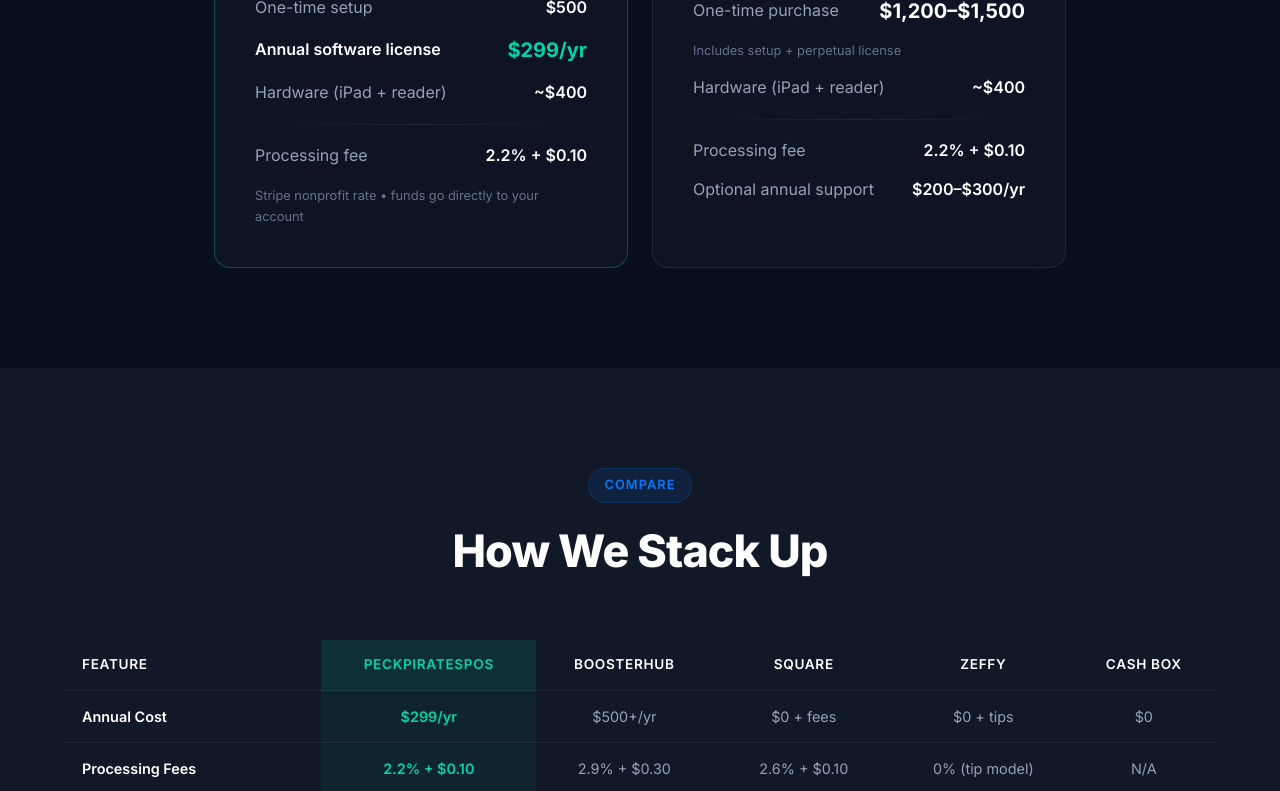
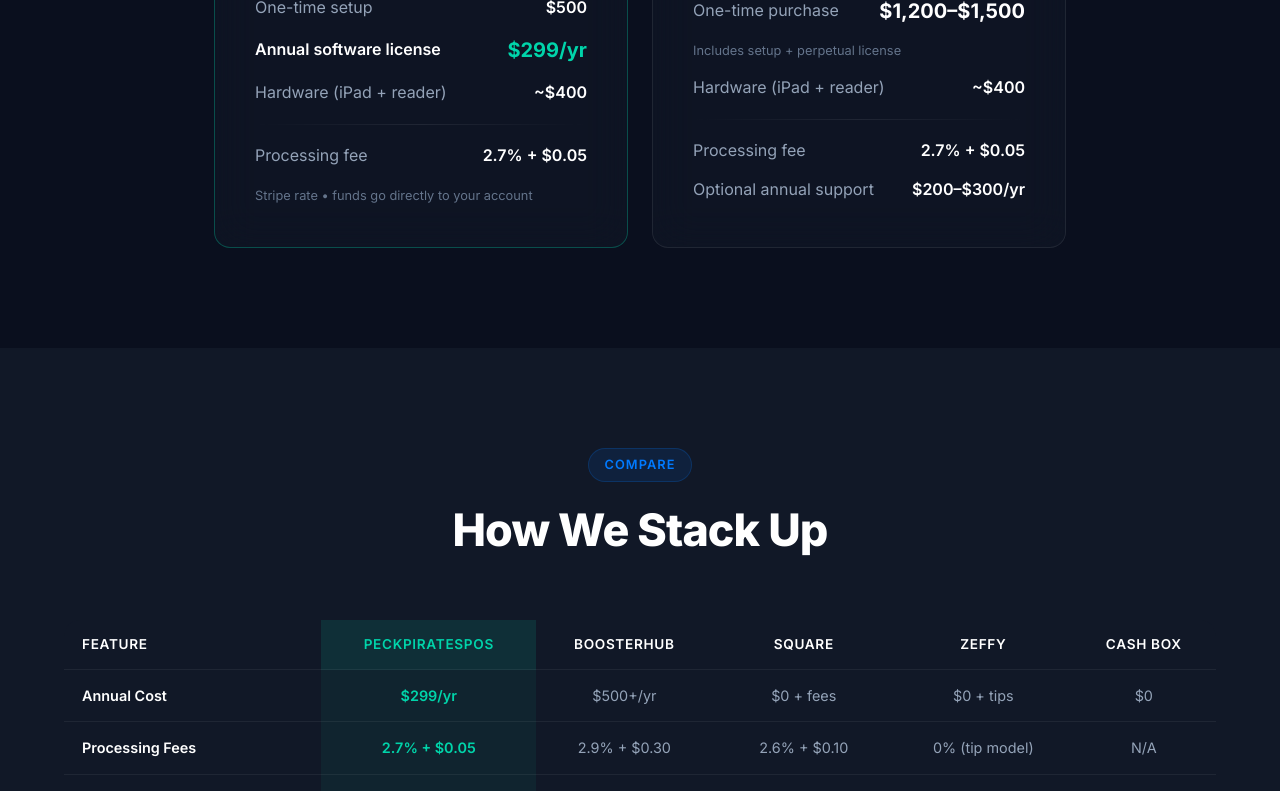
Before and after one commit to Skybound-Solutions/website, a Next.js app: page /school-pos in a window 1280 px wide. Shown: the part 4360-5151 px from the top of the page. Built offline with nearby package versions, Linux system fonts and the light colour scheme; no server answers.

Commit message:
fix(school-pos): correct Stripe processing rate to 2.7% + $0.05

```diff
--- a/src/app/school-pos/page.tsx
+++ b/src/app/school-pos/page.tsx
@@ -29,7 +29,7 @@
 
 const comparisonData = [
     { feature: 'Annual Cost', us: '$299/yr', boosterhub: '$500+/yr', square: '$0 + fees', zeffy: '$0 + tips', cashbox: '$0' },
-    { feature: 'Processing Fees', us: '2.2% + $0.10', boosterhub: '2.9% + $0.30', square: '2.6% + $0.10', zeffy: '0% (tip model)', cashbox: 'N/A' },
+    { feature: 'Processing Fees', us: '2.7% + $0.05', boosterhub: '2.9% + $0.30', square: '2.6% + $0.10', zeffy: '0% (tip model)', cashbox: 'N/A' },
     { feature: 'School-Specific Design', us: '✅', boosterhub: '⚠️ Partial', square: '❌', zeffy: '❌', cashbox: '❌' },
     { feature: 'Event Tracking', us: '✅', boosterhub: '⚠️ Limited', square: '❌', zeffy: '❌', cashbox: '❌' },
     { feature: 'Offline Mode', us: '✅', boosterhub: '❌', square: '✅', zeffy: '❌', cashbox: '✅' },
@@ -368,10 +368,10 @@
                                 />
                                 <div style={{ display: 'flex', justifyContent: 'space-between', alignItems: 'center' }}>
                                     <span style={{ color: '#94a3b8' }}>Processing fee</span>
-                                    <span style={{ color: 'var(--white)', fontWeight: 600 }}>2.2% + $0.10</span>
+                                    <span style={{ color: 'var(--white)', fontWeight: 600 }}>2.7% + $0.05</span>
                                 </div>
                                 <p style={{ color: '#64748b', fontSize: '0.8rem', marginTop: 4 }}>
-                                    Stripe nonprofit rate • funds go directly to your account
+                                    Stripe rate • funds go directly to your account
                                 </p>
                             </div>
                         </div>
@@ -399,7 +399,7 @@
                                 />
                                 <div style={{ display: 'flex', justifyContent: 'space-between', alignItems: 'center' }}>
                                     <span style={{ color: '#94a3b8' }}>Processing fee</span>
-                                    <span style={{ color: 'var(--white)', fontWeight: 600 }}>2.2% + $0.10</span>
+                                    <span style={{ color: 'var(--white)', fontWeight: 600 }}>2.7% + $0.05</span>
                                 </div>
                                 <div style={{ display: 'flex', justifyContent: 'space-between', alignItems: 'center' }}>
                                     <span style={{ color: '#94a3b8' }}>Optional annual support</span>
```
